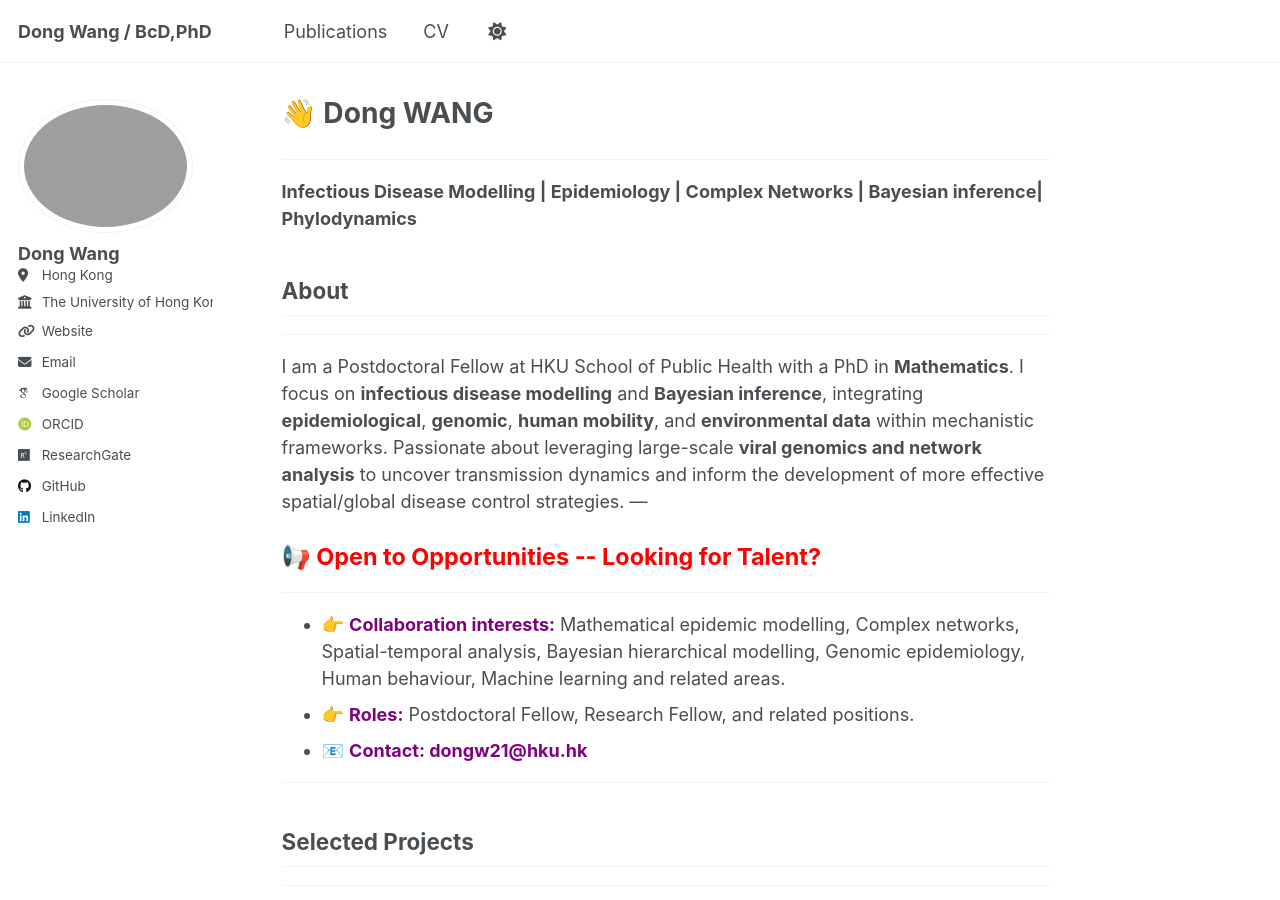
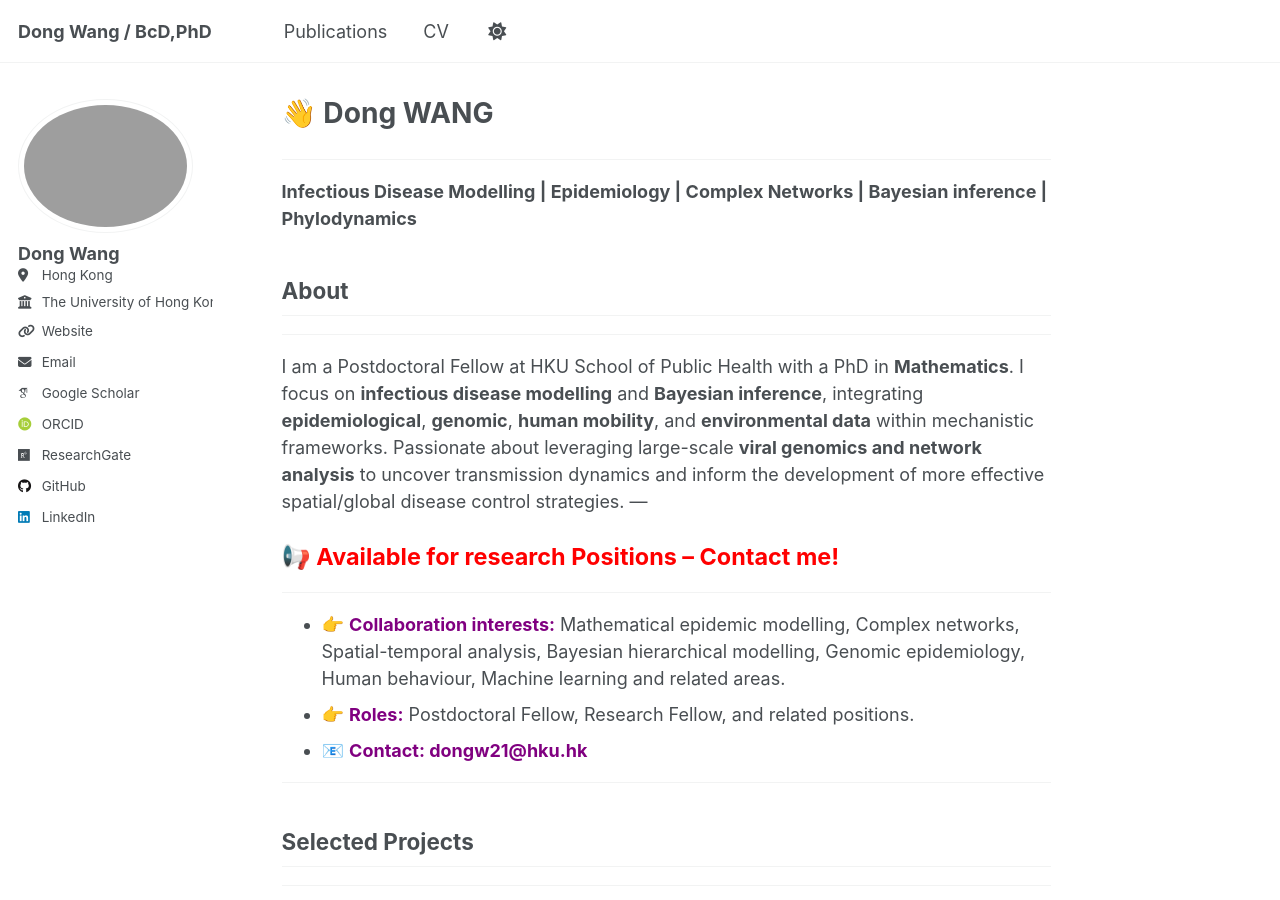
Before and after one commit to WangDongHKU/Dong_WANG.github.io, a Jekyll site: the page built from _pages/about.md, in a window 1280 px wide and 900 px high. Built offline with Jekyll 4.4.1, drawn with Linux system fonts in a browser that asks for light colours; some web fonts are replaced; a script that is not in the unit is left out.

Commit message:
Update about.md
Signed-off-by: DONG WANG <92856596+WangDongHKU@users.noreply.github.com>

```diff
--- a/_pages/about.md
+++ b/_pages/about.md
@@ -7,13 +7,13 @@ redirect_from:
   - /about.html
 ---
 ---
-**Infectious Disease Modelling | Epidemiology | Complex Networks | Bayesian inference| Phylodynamics**
+**Infectious Disease Modelling | Epidemiology | Complex Networks | Bayesian inference | Phylodynamics**
 ## About
 ---
 I am a  Postdoctoral Fellow at HKU School of Public Health with a PhD in **Mathematics**. I focus on **infectious disease modelling** and **Bayesian inference**, integrating **epidemiological**, **genomic**, **human mobility**, and **environmental data** within mechanistic frameworks. Passionate about leveraging large-scale **viral genomics and network analysis** to uncover transmission dynamics and inform the development of more effective spatial/global disease control strategies.
 ---
 <div style="color:red; font-weight:bold; font-size:1.3em;">
-📢 Open to Opportunities -- Looking for Talent?
+📢 Available for research Positions – Contact me!
 </div>
 ---
 - 👉 <span style="color: purple; font-weight:bold;">Collaboration interests:</span>  Mathematical epidemic modelling, Complex networks, Spatial-temporal analysis, Bayesian hierarchical modelling, Genomic epidemiology, Human behaviour, Machine learning and related areas.
@@ -24,7 +24,7 @@ I am a  Postdoctoral Fellow at HKU School of Public Health with a PhD in **Mathe
 ## Selected Projects
 ---
 - **The impact of higher-order interactions in human mobility networks on COVID-19 transmission in Hong Kong and mainland China**
-   **Role: Principal Investigator** | Funding: Health and Medical Research Fund
+  **Role: Principal Investigator** | Funding: Health and Medical Research Fund
 Developed  **higher-order mechanistic network models** integrating **human mobility**, **genetic**, **NPI data**, etc.; and applied **likelihood‑based fitting** to partially observed epidemic data for risk assessment.
 
 - **Identifying the dynamical interaction among respiratory viruses, including influenza and COVID-19, and prediction of their cocirculation burden in the post-pandemic period using multi-stream data**
```
